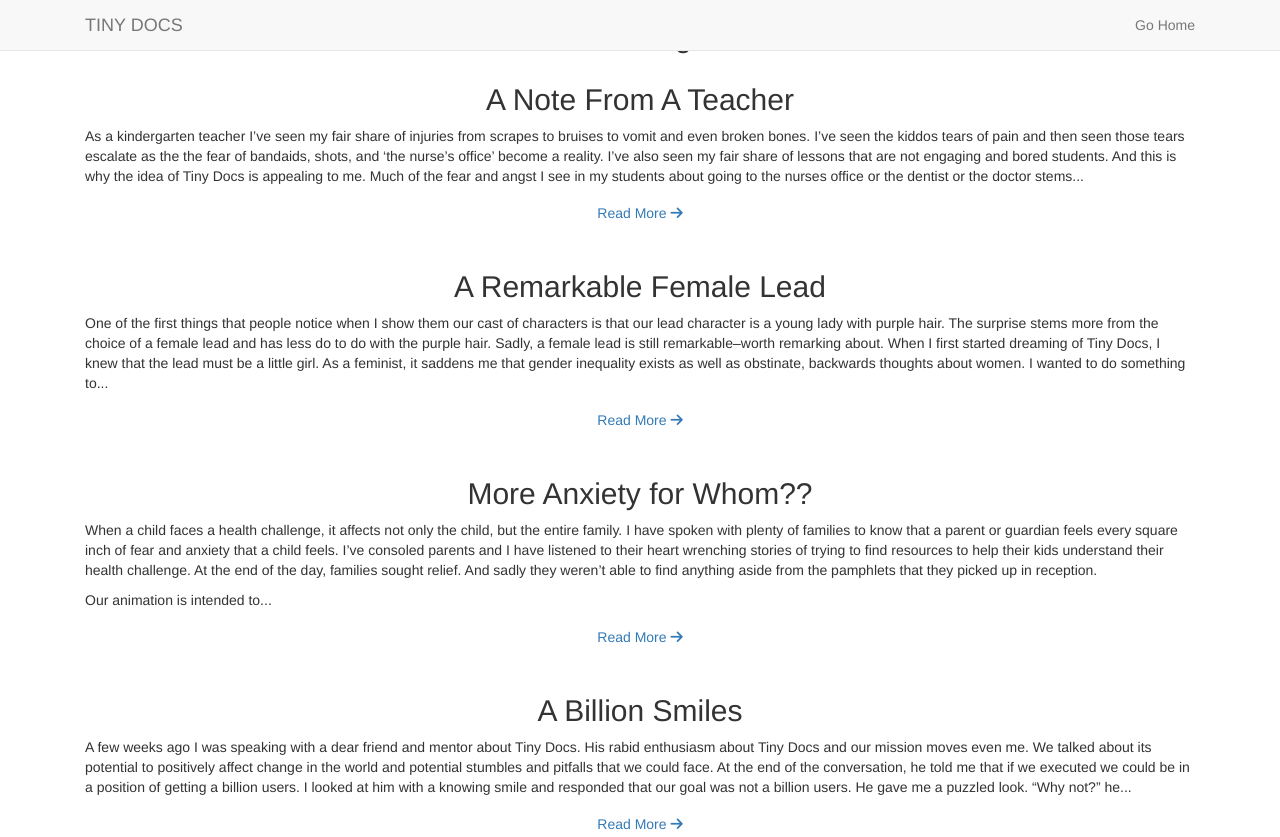
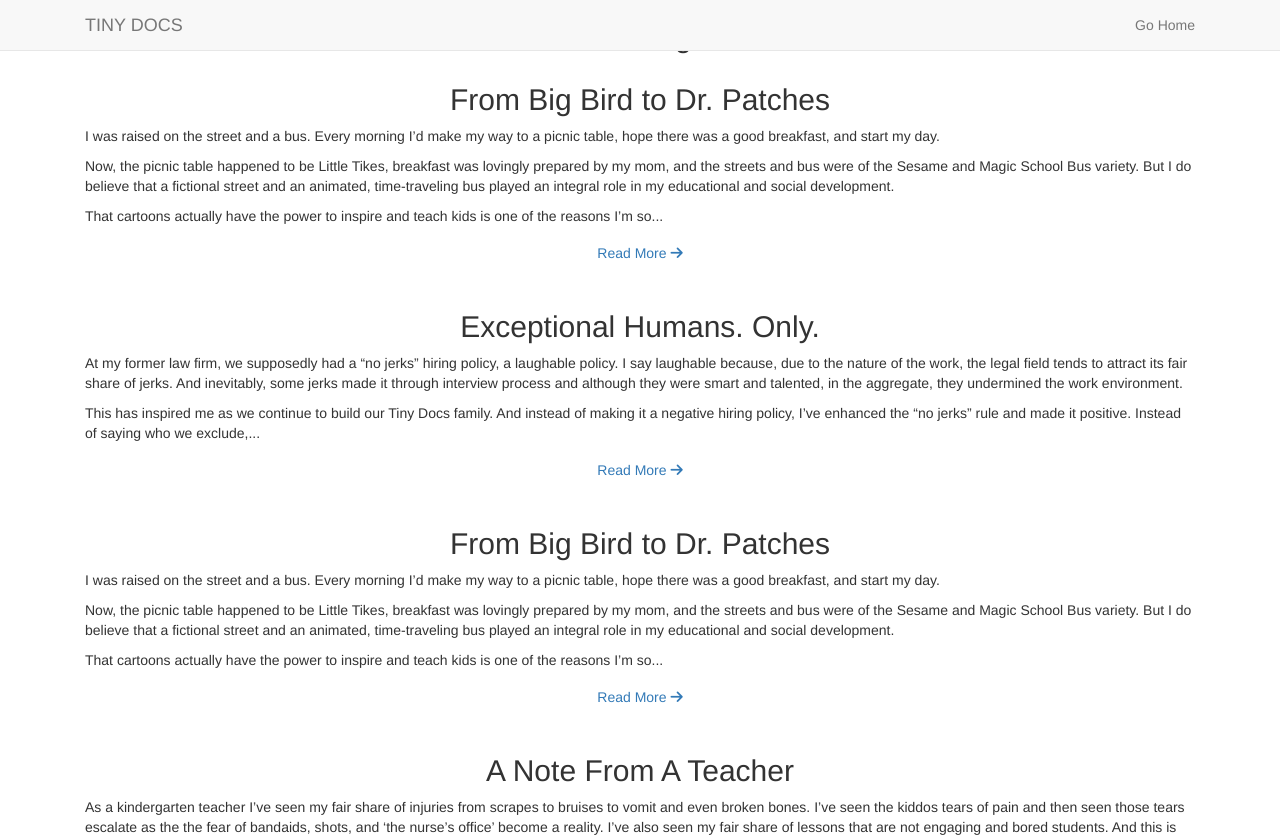
Before and after one commit to Snnywilliams/tinydocs, a Jekyll site: the page built from blogs.html, in a window 1280 px wide and 900 px high, cut to the strip 0-837 px from the top of the window. Built offline with Jekyll 4.4.1, drawn with Linux system fonts in a browser that asks for light colours; nearby versions of some CDN libraries; library files that are not in the unit come from our copies.

Commit message:
added jan blogs

```diff
--- /dev/null
+++ b/_posts/blogs/2014-12-04-big-bird-to-dr-patches.md
@@ -0,0 +1,18 @@
+---
+layout: post
+category : blogs
+title: From Big Bird to Dr. Patches
+tags :
+---
+
+I was raised on the street and a bus. Every morning I’d make my way to a picnic table, hope there was a good breakfast, and start my day.
+
+Now, the picnic table happened to be Little Tikes, breakfast was lovingly prepared by my mom, and the streets and bus were of the Sesame and Magic School Bus variety. But I do believe that a fictional street and an animated, time-traveling bus played an integral role in my educational and social development.
+
+That cartoons actually have the power to inspire and teach kids is one of the reasons I’m so excited about Tiny Docs. Kids are naturally drawn to animation, so getting them to watch might be the easy part, but combining education with entertainment is no simple task. Sesame Street and The Magic School bus mastered it - I laughed at Cookie Monster and Ms. Frizzle’s iguana, but also learned to share, count, read, and ‘get out there and explore.’
+
+Dr. Patches are Nurse Scrubs are inspired by this idea that cartoons can be powerful enough to do more than just entertain. If kids watch Tiny Docs and can enter a doctor’s office with knowledge, confidence, and good questions, then Tiny Docs has done its job. If kids show compassion to their peers and family members when they’re going through an illness or injury, then Tiny Docs has don’t its job. If more kids are inspired to be doctors and nurses because they know anything is possible and they can make a difference in the world, then Tiny Docs has done its job.
+
+Patches and Scrubs have a lot of work to do, but goal is exciting and the journey is worth it. A healthier, happier planet.
+
+By Dustin Claretto, COO and Starting Point Guard, Tiny Docs
--- /dev/null
+++ b/_posts/blogs/2015-01-01-exceptional-humans.md
@@ -0,0 +1,12 @@
+---
+layout: post
+category : blogs
+title: Exceptional Humans. Only.
+tags : [intro, beginner, jekyll, tutorial]
+---
+
+At my former law firm, we supposedly had a "no jerks" hiring policy, a laughable policy. I say laughable because, due to the nature of the work, the legal field tends to attract its fair share of jerks. And inevitably, some jerks made it through interview process and although they were smart and talented, in the aggregate, they undermined the work environment.
+
+This has inspired me as we continue to build our Tiny Docs family. And instead of making it a negative hiring policy, I've enhanced the "no jerks" rule and made it positive. Instead of saying who we exclude, we are explicit in who we include. We have a simple rule for all our potential collaborators/employees--exceptional humans. only. Folks who are not only inspired by our vision, but are also inspired to serve their community and leave this world in a better place. Sure, it may be a high bar, but this is essential as we build a great company with a collaborative and compassionate culture.
+
+So, as we continue to develop extraordinary content and build a great company, know that behind the scenes, we have exceptional people working on it. No exceptions.
--- /dev/null
+++ b/_posts/blogs/2015-01-02-from-big-bird.md
@@ -0,0 +1,18 @@
+---
+layout: post
+category : blogs
+title: From Big Bird to Dr. Patches
+tags : [intro, beginner, jekyll, tutorial]
+---
+
+I was raised on the street and a bus. Every morning I’d make my way to a picnic table, hope there was a good breakfast, and start my day.
+
+Now, the picnic table happened to be Little Tikes, breakfast was lovingly prepared by my mom, and the streets and bus were of the Sesame and Magic School Bus variety. But I do believe that a fictional street and an animated, time-traveling bus played an integral role in my educational and social development.
+
+That cartoons actually have the power to inspire and teach kids is one of the reasons I’m so excited about Tiny Docs. Kids are naturally drawn to animation, so getting them to watch might be the easy part, but combining education with entertainment is no simple task. Sesame Street and The Magic School bus mastered it - I laughed at Cookie Monster and Ms. Frizzle’s iguana, but also learned to share, count, read, and ‘get out there and explore.’
+
+Dr. Patches are Nurse Scrubs are inspired by this idea that cartoons can be powerful enough to do more than just entertain. If kids watch Tiny Docs and can enter a doctor’s office with knowledge, confidence, and good questions, then Tiny Docs has done its job. If kids show compassion to their peers and family members when they’re going through an illness or injury, then Tiny Docs has don’t its job. If more kids are inspired to be doctors and nurses because they know anything is possible and they can make a difference in the world, then Tiny Docs has done its job.
+
+Patches and Scrubs have a lot of work to do, but goal is exciting and the journey is worth it. A healthier, happier planet.
+
+By Dustin Claretto, COO and Starting Point Guard, Tiny Docs
```
Also changed, not shown: _posts/blogs/2014-10-16-female-lead.md (+1 -1 lines).
